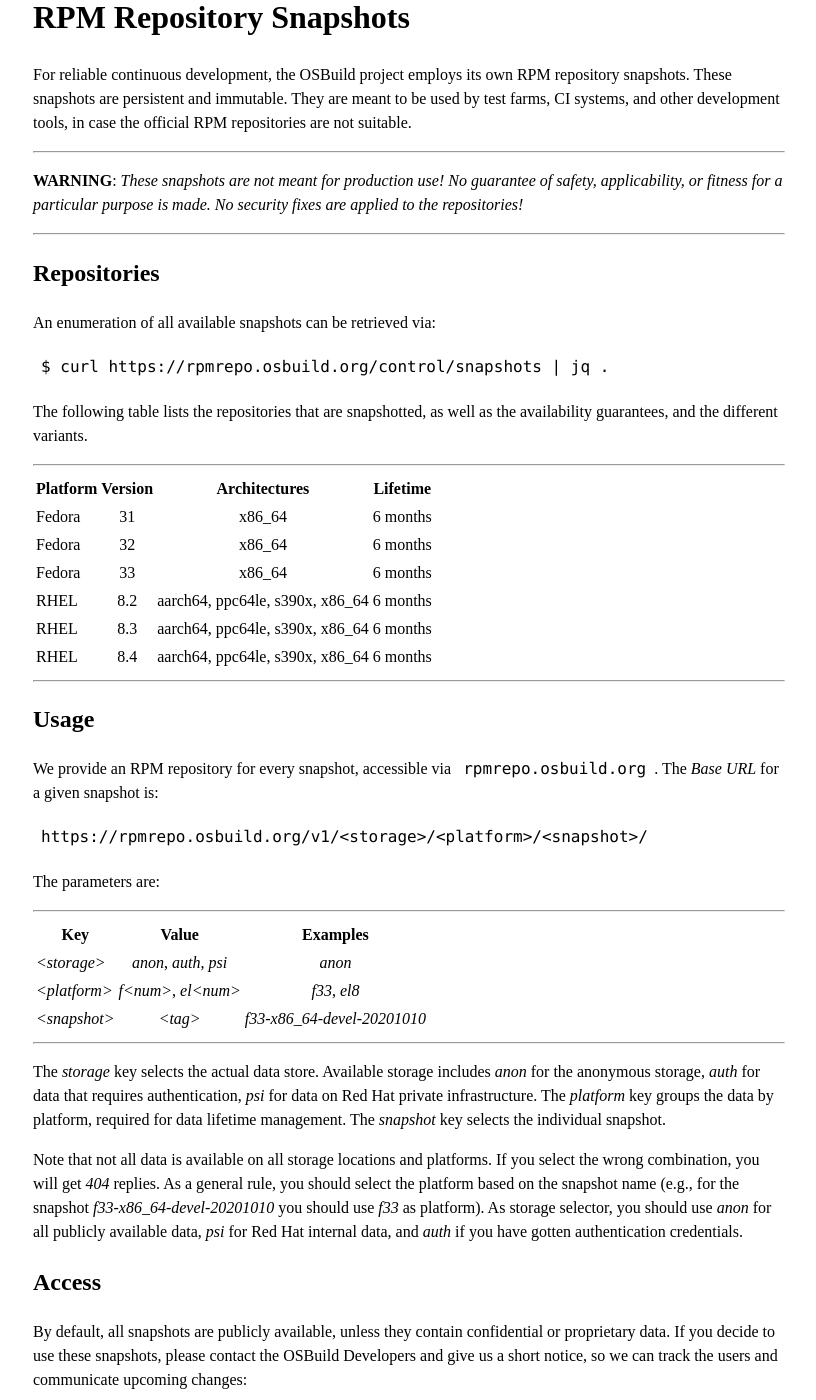
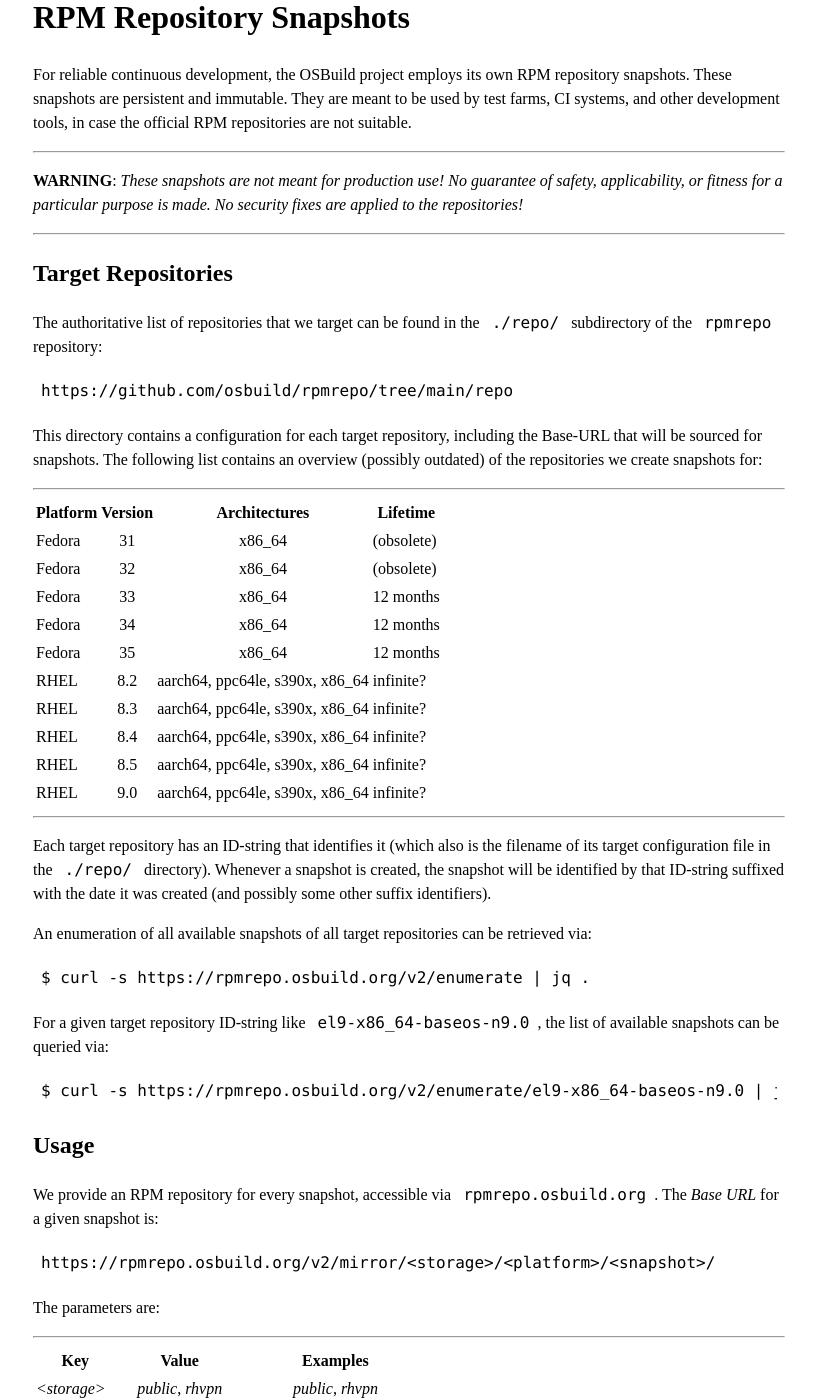
Before and after one commit to osbuild/legacy-website, a Jekyll site: the page built from _collections/_docs/rpmrepo.md, in a window 1280 px wide and 1400 px high, scrolled down 295 px. Shown: the whole window, without its empty margins (231-1047 px from the left). Built offline with Jekyll 4.4.1, drawn with Linux system fonts in a browser that asks for light colours; nearby versions of some CDN libraries; some of the changed text lies outside the part shown.

Commit message:
rpmrepo: update to v2 API
Update the rpmrepo documentation to the v2 API.

Signed-off-by: David Rheinsberg <david.rheinsberg@gmail.com>

```diff
--- a/_collections/_docs/rpmrepo.md
+++ b/_collections/_docs/rpmrepo.md
@@ -16,34 +16,56 @@ fixes are applied to the repositories!_
 
 ---
 
-## Repositories
+## Target Repositories
 
-An enumeration of all available snapshots can be retrieved via:
+The authoritative list of repositories that we target can be found in the
+`./repo/` subdirectory of the `rpmrepo` repository:
 
-    $ curl https://rpmrepo.osbuild.org/control/snapshots | jq .
+    https://github.com/osbuild/rpmrepo/tree/main/repo
 
-The following table lists the repositories that are snapshotted, as well as the
-availability guarantees, and the different variants.
+This directory contains a configuration for each target repository, including
+the Base-URL that will be sourced for snapshots. The following list contains an
+overview (possibly outdated) of the repositories we create snapshots for:
 
 ---
 
-| Platform      | Version | Architectures                    | Lifetime |
-| ------------- |:-------:|:--------------------------------:| -------- |
-| Fedora        | 31      | x86\_64                          | 6 months |
-| Fedora        | 32      | x86\_64                          | 6 months |
-| Fedora        | 33      | x86\_64                          | 6 months |
-| RHEL          | 8.2     | aarch64, ppc64le, s390x, x86\_64 | 6 months |
-| RHEL          | 8.3     | aarch64, ppc64le, s390x, x86\_64 | 6 months |
-| RHEL          | 8.4     | aarch64, ppc64le, s390x, x86\_64 | 6 months |
+| Platform      | Version | Architectures                    | Lifetime   |
+| ------------- |:-------:|:--------------------------------:| ---------- |
+| Fedora        | 31      | x86\_64                          | (obsolete) |
+| Fedora        | 32      | x86\_64                          | (obsolete) |
+| Fedora        | 33      | x86\_64                          | 12 months  |
+| Fedora        | 34      | x86\_64                          | 12 months  |
+| Fedora        | 35      | x86\_64                          | 12 months  |
+| RHEL          | 8.2     | aarch64, ppc64le, s390x, x86\_64 | infinite?  |
+| RHEL          | 8.3     | aarch64, ppc64le, s390x, x86\_64 | infinite?  |
+| RHEL          | 8.4     | aarch64, ppc64le, s390x, x86\_64 | infinite?  |
+| RHEL          | 8.5     | aarch64, ppc64le, s390x, x86\_64 | infinite?  |
+| RHEL          | 9.0     | aarch64, ppc64le, s390x, x86\_64 | infinite?  |
 
 ---
+
+Each target repository has an ID-string that identifies it (which also is the
+filename of its target configuration file in the `./repo/` directory). Whenever
+a snapshot is created, the snapshot will be identified by that ID-string
+suffixed with the date it was created (and possibly some other suffix
+identifiers).
+
+An enumeration of all available snapshots of all target repositories can be
+retrieved via:
+
+    $ curl -s https://rpmrepo.osbuild.org/v2/enumerate | jq .
+
+For a given target repository ID-string like `el9-x86_64-baseos-n9.0`, the list
+of available snapshots can be queried via:
+
+    $ curl -s https://rpmrepo.osbuild.org/v2/enumerate/el9-x86_64-baseos-n9.0 | jq .
 
 ## Usage
 
 We provide an RPM repository for every snapshot, accessible via
 `rpmrepo.osbuild.org`. The *Base URL* for a given snapshot is:
 
-    https://rpmrepo.osbuild.org/v1/<storage>/<platform>/<snapshot>/
+    https://rpmrepo.osbuild.org/v2/mirror/<storage>/<platform>/<snapshot>/
 
 The parameters are:
 
@@ -51,25 +73,31 @@ The parameters are:
 
 | Key            | Value                   | Examples                     |
 | -------------- |:-----------------------:|:----------------------------:|
-| *\<storage\>*  | *anon*, *auth*, *psi*   | *anon*                       |
+| *\<storage\>*  | *public*, *rhvpn*       | *public*, *rhvpn*            |
 | *\<platform\>* | *f\<num\>*, *el\<num\>* | *f33*, *el8*                 |
 | *\<snapshot\>* | *\<tag\>*               | *f33-x86\_64-devel-20201010* |
 
 ---
 
 The *storage* key selects the actual data store. Available storage includes
-*anon* for the anonymous storage, *auth* for data that requires authentication,
-*psi* for data on Red Hat private infrastructure. The *platform* key groups the
-data by platform, required for data lifetime management. The *snapshot* key
-selects the individual snapshot.
+*public* for the anonymous, public storage, *rhvpn* for data on Red Hat private
+infrastructure. The *platform* key groups the data by platform, required for
+data lifetime management. The *snapshot* key selects the individual snapshot.
 
 Note that not all data is available on all storage locations and platforms. If
 you select the wrong combination, you will get *404* replies. As a general
 rule, you should select the platform based on the snapshot name (e.g., for the
 snapshot *f33-x86\_64-devel-20201010* you should use *f33* as platform). As
-storage selector, you should use *anon* for all publicly available data, *psi*
-for Red Hat internal data, and *auth* if you have gotten authentication
-credentials.
+storage selector, you should use *public* for all publicly available data,
+*rhvpn* for Red Hat internal data.
+
+For instance, to access the F33 snapshot *f33-x86\_64-fedora-202103231401*, use:
+
+    https://rpmrepo.osbuild.org/v2/mirror/public/f33/f33-x86_64-fedora-202103231401/
+
+To access the EL8.2 snapshot *el8-x86\_64-baseos-r8.2-202103231359*, use:
+
+    https://rpmrepo.osbuild.org/v2/mirror/rhvpn/el8/el8-x86_64-baseos-r8.2-202103231359/
 
 ## Access
 
@@ -78,5 +106,5 @@ confidential or proprietary data. If you decide to use these snapshots, please
 contact the OSBuild Developers and give us a short notice, so we can track the
 users and communicate upcoming changes:
 
-* **OSBuild Issue Tracker**: [@GitHub](https://github.com/osbuild/osbuild/issues)
+* **RPMrepo Issue Tracker**: [@GitHub](https://github.com/osbuild/rpmrepo/issues)
 * **Snapshot Maintainer**: David Rheinsberg
```
